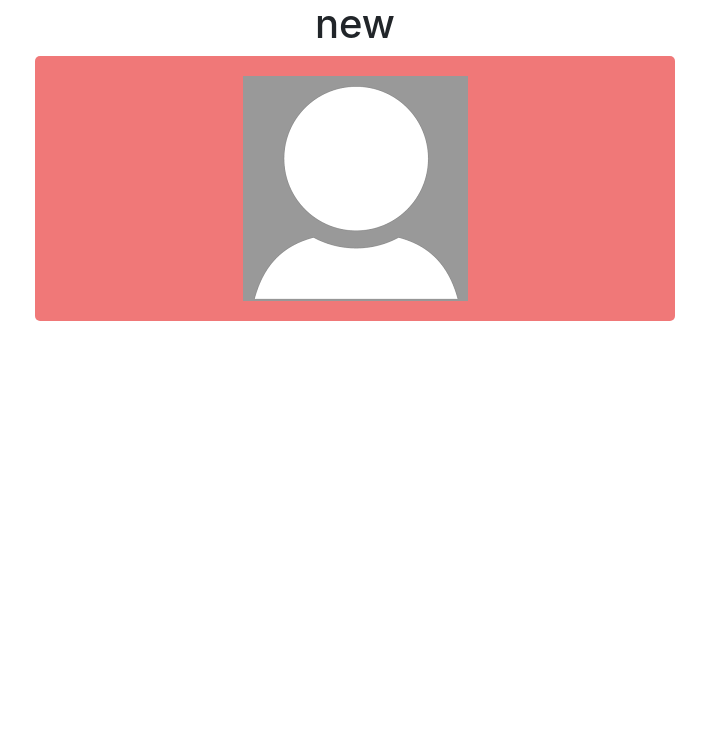
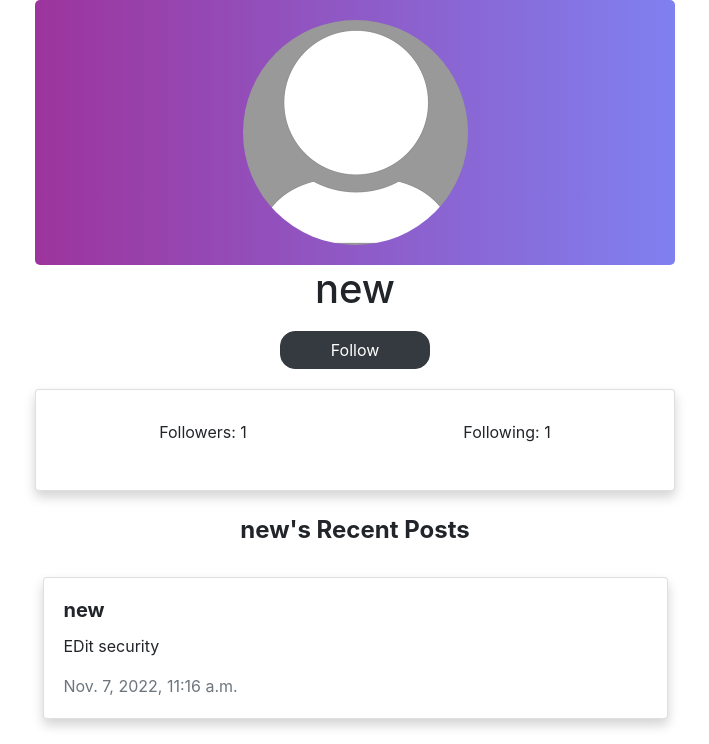
Before and after one commit to Ziyadaj/Network, a Django app: a page that uses network/templates/network/layout.html in a window 1280 px wide. Shown: the part 56-800 px from the top of the page, without its empty margins (285-994 px from the left). Run offline with Django 3.2, Linux system fonts and the light colour scheme; a user stored in the database is signed in; data comes from the database, SQL or seed files in the repository; both versions use the stored data as it was after the commit; some libraries are stand-ins or nearby versions.

Commit message:
Followers and likes

```diff
--- a/network/models.py
+++ b/network/models.py
@@ -10,11 +10,17 @@ class Post(models.Model):
     content = models.CharField(max_length=120)
     timestamp = models.DateTimeField(auto_now_add=True)
     likes = models.ManyToManyField(User, blank=True, related_name="likes")
+    comments = models.ManyToManyField(User, blank=True, related_name="comments")
+    following = models.ManyToManyField(User, blank=True, related_name="following")
+    followers = models.ManyToManyField(User, blank=True, related_name="followers")
     def serialize(self): # This is a method that returns a dictionary of the object's attributes
         return {
             "id": self.id,
             "content": self.content,
             "timestamp": self.timestamp.strftime("%b %-d %Y, %-I:%M %p"),
             "user": self.user.username,
-            "likes": [user.username for user in self.likes.all()]
+            "likes": [user.username for user in self.likes.all()],
+            "comments": [user.username for user in self.comments.all()],
+            "following": [user.username for user in self.following.all()],
+            "followers": [user.username for user in self.followers.all()]
         }
--- a/network/static/network/follow.js
+++ b/network/static/network/follow.js
@@ -0,0 +1,22 @@
+
+function follow(id) {
+    fetch(`/follow/${id}`, {
+        method: 'PUT',
+        body: JSON.stringify({
+            id: id
+        })
+    })
+    .then(response => response.json())
+    .then(result => {
+        console.log(result);
+        // if (result.message === 'Followed') {
+        //     document.querySelector(`#follow${id}`).innerHTML =
+        //     `<button class="btn btn-primary" onclick="follow(${id})">Unfollow</button>`;
+        // }
+        // else {
+        //     document.querySelector(`#follow${id}`).innerHTML =
+        //     `<button class="btn btn-primary" onclick="follow(${id})">Follow</button>`;
+        // }
+    }
+    );
+}
--- a/network/static/network/styles.css
+++ b/network/static/network/styles.css
@@ -1,19 +1,43 @@
+a:hover {
+    text-decoration: none;
+}
+#no-follow {
+    margin: 0 auto;
+    float: none;
+    width: 30%;
+    text-align: center;
+
+}
 #button-post {
     margin-top: 15px;
 }
 #profile {
     text-align: center;
+}
+#profile-pic img {
+    border-radius: 50%;
 
 }
-#background {
-    background-color: #f07878;
+#button-follow {
+    margin-top: 10px;
+    margin-bottom: 20px;
+    border-radius: 15px;
+    padding-left: 50px;
+    padding-right: 50px;
+}
+#profile-pic {
+    display: flex;
+    align-items: flex-end;
+    justify-content: center;
+    background-image: linear-gradient(to right, rgb(157, 52, 157) , rgb(128, 128, 240));
     padding: 20px;
     border-radius: 5px;
-    margin-top: 20px;
     width: 50%;
     float: none;
     margin: 0 auto;
-
+}
+#follow-card {
+    padding: 30px;
 }
 .body {
 
@@ -33,6 +57,3 @@
     box-shadow: 0 6px 12px rgba(0,0,0,.175);
     -moz-tox-shadow: 0 6px 12px rgba(0,0,0,.175);
 }
-.card:hover {
-
-}
--- a/network/templates/network/layout.html
+++ b/network/templates/network/layout.html
@@ -28,7 +28,7 @@
                 </li>
                 {% if user.is_authenticated %}
                     <li class="nav-item">
-                        <a class="nav-link" href="#">Following</a>
+                        <a class="nav-link" href="{% url 'following' %}">Following</a>
                     </li>
                     <li class="nav-item">
                         <a class="nav-link" href="{% url 'logout' %}">Log Out</a>
--- a/network/templates/network/profile.html
+++ b/network/templates/network/profile.html
@@ -2,13 +2,51 @@
 {% load static %}
 {% block body %}
     <div id="profile">
-        <h1>{{name}}</h1>
-        <div id="background">
+        <div id="profile-pic">
             <img src="{% static 'network/default.png' %}" alt="...">
         </div>
+        <h1>{{name}}</h1>
+        <div id="profile-info">
+            {% if not followed and not anonymous %}
+              <button id="button-follow" class="btn btn-dark" onclick="follow('{{profile.id}}')">Follow</button>
+            {% endif %}
+            <div id="follow-card" class="card">
+              <div class="row">
+                <div class="col">
+                  <p>Followers: {{followers}}</p>
 
+                </div>
+                <div class="col">
+                  <p>Following: {{following}}</p>
+
+                </div>
+              </div>
+            </div>
+        </div>
+        <h4> <strong> {{name}}'s Recent Posts </strong> </h4>
+        <br>
     </div>
+    <div id="feed">
+
+        {% for post in posts %}
+        <div class="col">
+          <div class="card" id="card-posts">
+            <div class="card-body">
+
+              <h5 class="card-title bold">
+                <strong>{{ post.user }}</strong>
+              </h5>
+              <p class="card-text" id="content{{ post.id }}">{{ post.content }}</p>
+              <p class="card-text text-muted">{{ post.timestamp }}</p>
+              {% if post.user == user %}
+                <input id="edit-button" type="image" src="{% static 'network/index.png' %}" alt="..." onclick="edit('{{ post.id }}')">
+              {% endif %}
+            </div>
+          </div>
+        </div>
+        {% endfor %}
+     </div>
 {% endblock %}
-{% block script %}
-<script src="{% static 'network/follow.js' %}"></script>
+{% block scripts %}
+      <script src="{% static 'network/follow.js' %}"></script>
 {% endblock %}
--- a/network/urls.py
+++ b/network/urls.py
@@ -6,6 +6,7 @@ from . import views
 urlpatterns = [
     path("", views.index, name="index"),
     path("profile/<str:user_name>", views.profile, name="profile"),
+    path("following", views.following, name="following"),
     path("login", views.login_view, name="login"),
     path("logout", views.logout_view, name="logout"),
     path("register", views.register, name="register"),
@@ -13,5 +14,7 @@ urlpatterns = [
     #API Routes
     path("post", views.form, name="post"),
     path("post/<int:post_id>", views.edit, name="edit"),
-    # path("feed/<int:post_id>/like", views.like, name="like"),
+    path("like/<int:post_id>", views.like, name="like"),
+    path("comment/<int:post_id>", views.comment, name="comment"),
+    path("follow/<int:user_id>", views.add_following, name="follow"),
 ]
--- a/network/views.py
+++ b/network/views.py
@@ -34,22 +34,96 @@ def form(request):
         post.save()
         return JsonResponse({"message": "Post created successfully."}, status=201)
     return JsonResponse({"error": "Post content required."}, status=400)
-# a single post
-def post(request, post_id):
-    post = Post.objects.get(id=post_id)
-    return render(request, "network/index.html", {
-        "post": post
+# # a single post
+# def post(request, post_id):
+#     post = Post.objects.get(id=post_id)
+#     return render(request, "network/index.html", {
+#         "post": post
+#     })
+
+# profile page
+def profile(request, user_name):
+    user = request.user
+    profile = User.objects.get(username=user_name)
+    posts = Post.objects.filter(user=profile).order_by('-timestamp')
+    #limit to 5 posts
+    paginator = Paginator(posts, 5)
+    #ignore page number
+    followers = profile.followers.all().count()
+    following = profile.following.all().count()
+    if not user.is_anonymous:
+        followed = False
+        if user.id in profile.followers.all():
+            followed = True
+        return render(request, "network/profile.html", {
+            "user": user,
+            "profile": profile,
+            "name": user_name,
+            "followers": followers,
+            "following": following,
+            "followed": followed,
+            "posts": paginator.get_page(1),
+            "anonymous": False
+        })
+    return render(request, "network/profile.html", {
+        "user": user,
+        "profile": profile,
+        "name": user_name,
+        "posts": paginator.get_page(1),
+        "followers": followers,
+        "following": following,
+        "anonymous": True
     })
 
+# following page
 @login_required(login_url='/login')
-def profile(request, user_name):
+def following(request):
     user = request.user
-
-    return render(request, "network/profile.html", {
-        "user": user,
-        "name": user_name
+    following = user.following.all().values_list('user_id')
+    posts = Post.objects.filter(user__in=following).order_by('-timestamp')
+    empty = False
+    if posts.count() == 0:
+        empty = True
+    paginator = Paginator(posts, 10)
+    page_number = request.GET.get('page')
+    page_obj = paginator.get_page(page_number)
+    return render(request, "network/following.html", {
+        "page_obj": page_obj,
+        "empty": empty
     })
 
+# add a follower
+@csrf_exempt
+def add_following(request, user_id):
+    if request.method != "PUT":
+        return JsonResponse({"error": "PUT request required."}, status=400)
+    user = request.user
+    profile_user = User.objects.get(id=user_id)
+    p = Post.objects.get(id=profile_user.id)
+    print(p.followers)
+    if user_id == user.id:
+        return JsonResponse({"error": "Cannot follow yourself."}, status=400)
+    if user not in profile_user.followers.all():
+        print(user)
+        print(profile_user)
+        # add user to following
+        user.following.add(user_id)
+        user.save()
+        # add follower to profile
+        profile_user.followers.add(user.id)
+        profile_user.save()
+        return JsonResponse({"message": "Follow successful."}, status=201)
+    else:
+        # remove user from following
+        print("removing")
+        user.following.remove(user_id)
+        user.save()
+        # remove follower from profile
+        profile_user.followers.remove(user.id)
+        profile_user.save()
+        return JsonResponse({"message": "Unfollow successful."}, status=201)
+
+# edit a post
 @csrf_exempt
 def edit(request, post_id):
     if request.method != "PUT":
@@ -61,6 +135,33 @@ def edit(request, post_id):
         post.save()
         return JsonResponse({"message": "Post edited successfully."}, status=201)
     return JsonResponse({"message": "Post updated successfully."}, status=201)
+
+# like a post
+@csrf_exempt
+def like(request, post_id):
+    if request.method != "PUT":
+        return JsonResponse({"error": "PUT request required."}, status=400)
+    post = Post.objects.get(id=post_id)
+    user = request.user
+    if user in post.likes.all():
+        post.likes.remove(user)
+    else:
+        post.likes.add(user)
+    post.save()
+    return JsonResponse({"message": "Post liked/Disliked successfully."}, status=201)
+
+# add a comment to a post
+@csrf_exempt
+def comment(request, post_id):
+    if request.method != "PUT":
+        return JsonResponse({"error": "PUT request required."}, status=400)
+    data = json.loads(request.body)
+    if data.get("comments") is not None:
+        post = Post.objects.get(id=post_id)
+        post.comments = data["content"]
+        post.save()
+        return JsonResponse({"message": "Comment created successfully."}, status=201)
+    return JsonResponse({"error": "Comment content required."}, status=400)
 
 def login_view(request):
     if request.method == "POST":
```
Also changed, not shown: network/static/network/like.js (+30 -5 lines), network/static/network/post.js (+14 -0 lines), network/templates/network/following.html (added, +67 -0 lines), network/templates/network/index.html (+32 -4 lines), db.sqlite3, network/migrations/0004_post_comments.py (added), network/migrations/0005_post_following.py (added), network/migrations/0006_post_followers.py (added), network/static/network/heart-empty.png (added), network/static/network/heart.png (added).
